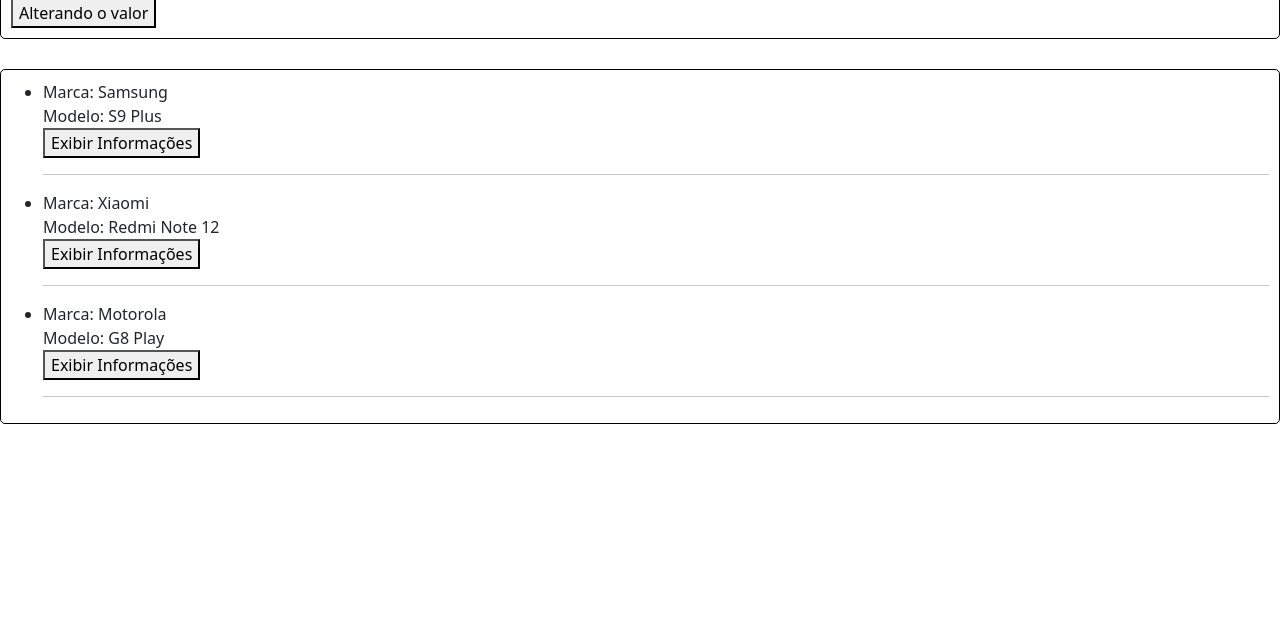
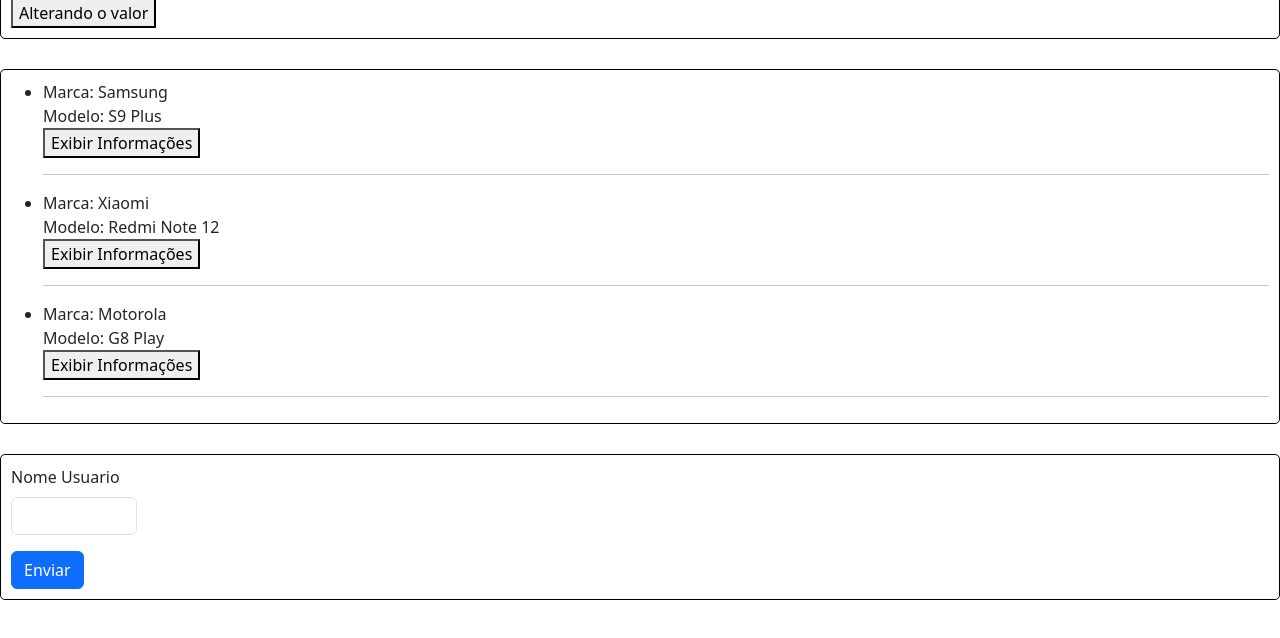
Before and after one commit to juankapp/aprendendo_angular, an Angular app: page / in a window 1280 px wide. Shown: the part 1171-1809 px from the top of the page. Built offline with nearby package versions, Linux system fonts and the light colour scheme.

Commit message:
formularios

```diff
--- a/src/app/app.component.html
+++ b/src/app/app.component.html
@@ -7,3 +7,4 @@
 <app-eventos></app-eventos>
 <app-componente-pai></app-componente-pai>
 <app-renderizar-lista></app-renderizar-lista>
+<app-formulario></app-formulario>
--- /dev/null
+++ b/src/app/component/formulario/formulario.component.html
@@ -0,0 +1,15 @@
+<div class="separando_aulas">
+    <form>
+        <div class="mb-3">
+          <label for="exampleInputEmail1" class="form-label"  [ngStyle]="{'width': '30%'}">Nome Usuario</label>
+          <input [ngStyle]="{'width': '10%'}" name="email" class="form-control"  [(ngModel)]="nomeUsuario">
+        </div>
+        <button type="submit" class="btn btn-primary">Enviar</button>
+      </form>
+
+      <div *ngIf="nomeUsuario == 'Juan'">
+        <h1 >
+          O nome do Usuario é: {{nomeUsuario}}
+        </h1>
+      </div>
+</div>
--- /dev/null
+++ b/src/app/component/formulario/formulario.component.ts
@@ -0,0 +1,12 @@
+import { Component } from '@angular/core';
+
+@Component({
+  selector: 'app-formulario',
+  templateUrl: './formulario.component.html',
+  styleUrl: './formulario.component.scss'
+})
+export class FormularioComponent {
+
+  nomeUsuario: string = '';
+
+}
--- a/src/app/component/renderizar-lista/renderizar-lista.component.ts
+++ b/src/app/component/renderizar-lista/renderizar-lista.component.ts
@@ -34,7 +34,7 @@
   DetalhesCelular: string = ''
 
   InformacaoCelular(celular: Celulares) {
-    this.DetalhesCelular = `A marca do celular é ${celular.Marca} tem o modelo ${celular.Modelo} e foi fabricado em ${celular.ano_Fabricacao}`
+    this.DetalhesCelular = `A marca do celular é ${celular.Marca} tem o modelo ${celular.Modelo} e foi fabricado em ${celular.ano_Fabricacao} `
   }
 
 }
--- a/src/index.html
+++ b/src/index.html
@@ -7,6 +7,7 @@
   <meta name="viewport" content="width=device-width, initial-scale=1">
   <link rel="icon" type="image/x-icon" href="favicon.ico">
   <link href="https://cdn.jsdelivr.net/npm/bootstrap@5.3.2/dist/css/bootstrap.min.css" rel="stylesheet" integrity="sha384-T3c6CoIi6uLrA9TneNEoa7RxnatzjcDSCmG1MXxSR1GAsXEV/Dwwykc2MPK8M2HN" crossorigin="anonymous">
+  <script src="https://cdn.jsdelivr.net/npm/bootstrap@5.3.2/dist/js/bootstrap.bundle.min.js" integrity="sha384-C6RzsynM9kWDrMNeT87bh95OGNyZPhcTNXj1NW7RuBCsyN/o0jlpcV8Qyq46cDfL" crossorigin="anonymous"></script>
 
 </head>
 <body>
```
Also changed, not shown: src/app/app.module.ts (+8 -2 lines), src/app/component/formulario/formulario.component.scss (added), 1 other file (tests, documents, lock files or other folders).
